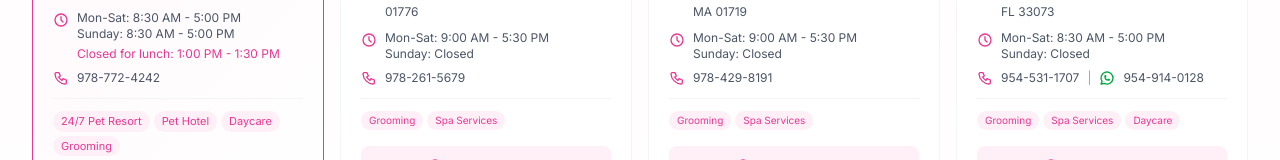
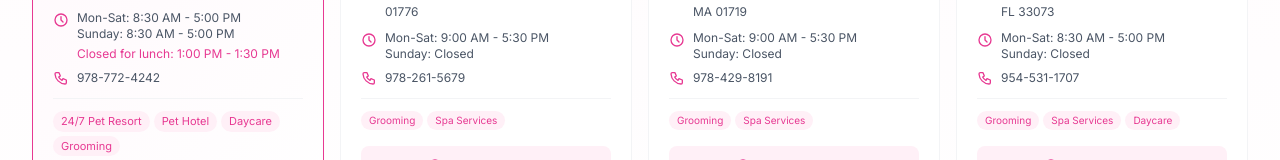
Before and after one commit to julyangava-bot/Site-Nancy, a Next.js app: page / in a window 1280 px wide. Shown: the part 7690-7850 px from the top of the page. Built offline with nearby package versions, Linux system fonts and the light colour scheme.

Commit message:
Remove WhatsApp contact section from footer for cleaner design

```diff
--- a/components/footer.tsx
+++ b/components/footer.tsx
@@ -283,7 +283,7 @@ export function Footer() {
                       </a>
                       {location.name === "Coconut Creek, FL" && (
                         <>
-                          <span className="text-gray-400 text-xs">|</span>
+                          {/* <span className="text-gray-400 text-xs">|</span>
                           <IconBrandWhatsapp size={16} className="text-green-600" />
                           <a
                             href="https://wa.me/+19549140128"
@@ -292,7 +292,7 @@ export function Footer() {
                             className="text-gray-600 hover:text-green-600 transition-colors text-xs"
                           >
                             954-914-0128
-                          </a>
+                          </a> */}
                         </>
                       )}
                     </div>
```
